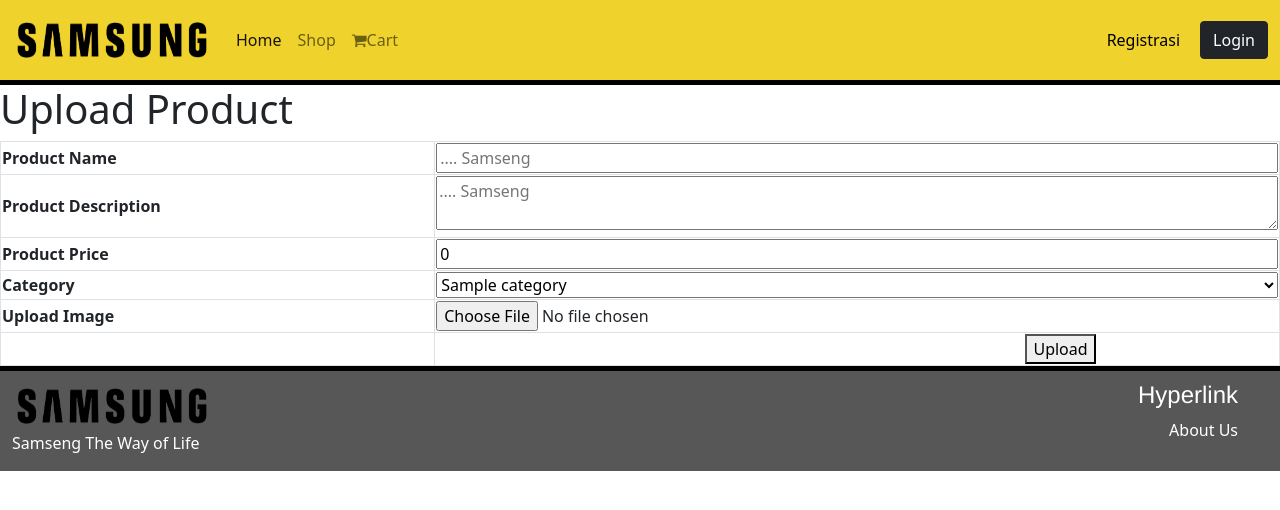
After one commit to Invirent/samseng_ecommerce, a PHP site: page /php/upload_product.php in a window 1280 px wide. The commit adds this page. Shown: the top 510 px of the page. Run offline with PHP 8.4, Linux system fonts and the light colour scheme; tables that the repository leaves empty or names only in its code hold one stand-in row (values such as "Sample post"); some web fonts are replaced.

Commit message:
[Add] upload product + search

```diff
--- a/php/product_listing.php
+++ b/php/product_listing.php
@@ -131,15 +131,18 @@
                 </ul>
             </div>
 <?php
+    $upload="";
     if (!isset($_SESSION['username'])) {
         $login = "<a href='../html/eric/registrasi.php' style='margin: 1.25em; text-decoration: none; color: black ;'>Registrasi</a>
         <a class='user-login btn btn-dark' id='user_login' type='button' href='../html/eric/login.php'>Login</a>";
     }else{
         $login = "<a href='../html/eric/logout.php'><i class='fa fa-user-circle-o'></i></a>";
         if (($_SESSION['role'] == 'admin')) {
-            $upload = "<a href='upload_product.php'>Upload Product</a>";
+            $upload = "<a href='upload_product.php'>
+            <button>Upload Product</button></a>";
         }
     }
+    echo $upload;
     echo $login;
 ?>
         </div>
--- /dev/null
+++ b/php/upload_product.php
@@ -0,0 +1,158 @@
+<?php
+    require __DIR__ . '/../connect_database.php';
+    session_start();
+?>
+<!DOCTYPE html>
+<html lang="en">
+<head>
+    <meta charset="UTF-8">
+    <meta http-equiv="X-UA-Compatible" content="IE=edge">
+    <meta name="viewport" content="width=device-width, initial-scale=1.0">
+    <link href="https://cdn.jsdelivr.net/npm/bootstrap@5.0.2/dist/css/bootstrap.min.css" rel="stylesheet" integrity="sha384-EVSTQN3/azprG1Anm3QDgpJLIm9Nao0Yz1ztcQTwFspd3yD65VohhpuuCOmLASjC" crossorigin="anonymous">
+    <link href="../static/css/important.css" rel="stylesheet">
+    <link href="../static/css/carlos/home.css" rel="stylesheet">
+    <link rel="stylesheet" href="../static/css/font-awesome.css">
+    <link href="https://cdn.jsdelivr.net/npm/bootstrap@5.1.3/dist/css/bootstrap.min.css" rel="stylesheet" integrity="sha384-1BmE4kWBq78iYhFldvKuhfTAU6auU8tT94WrHftjDbrCEXSU1oBoqyl2QvZ6jIW3" crossorigin="anonymous">
+    <script src="https://cdn.jsdelivr.net/npm/bootstrap@5.0.2/dist/js/bootstrap.bundle.min.js" integrity="sha384-MrcW6ZMFYlzcLA8Nl+NtUVF0sA7MsXsP1UyJoMp4YLEuNSfAP+JcXn/tWtIaxVXM" crossorigin="anonymous"></script>
+    <title>Product Listing</title>
+    <style type="text/css">
+    .background-samsung{
+        background-color: rgb(240, 210, 45);
+    }
+    .table-width{
+        width: 100%;
+    }
+    .form-width{
+        width: 100%;
+    }
+    .text-right{
+        margin-left: 70%;
+    }
+    </style>
+</head>
+<body>
+    <!--navbar-->
+    <nav class="navbar navbar-expand-lg navbar-light background-samsung">
+        <div class="container-fluid">
+            <a class="navbar-brand" href="index.php">
+                <img src="../static/img/samsung_logo.png" class="website-logo">
+            </a>
+            <button class="navbar-toggler" type="button" data-bs-toggle="collapse" data-bs-target="#navbar_content" aria-controls="navbar_content" aria-expanded="false" aria-label="Toggle navigation">
+                <span class="navbar-toggler-icon"></span>
+            </button>
+            <div class="collapse navbar-collapse" id="navbar_content">
+                <ul class="navbar-nav me-auto mb-2 mb-lg-0">
+                    <li class="nav-item">
+                        <a class="nav-link active" aria-current="page" href="../index.php">Home</a>
+                    </li>
+                    <li class="nav-item">
+                        <a class="nav-link" href="product_listing.php"><i class="fa fa-product-listing"></i>Shop</a>
+                    </li>
+                    <li class="nav-item">
+                        <a class="nav-link" href="shopping_cart.php"><i class="fa fa-shopping-cart"></i>Cart</a>
+                    </li>
+                </ul>
+            </div>
+<?php
+    $upload="";
+    if (!isset($_SESSION['username'])) {
+        $login = "<a href='../html/eric/registrasi.php' style='margin: 1.25em; text-decoration: none; color: black ;'>Registrasi</a>
+        <a class='user-login btn btn-dark' id='user_login' type='button' href='../html/eric/login.php'>Login</a>";
+    }else{
+        $login = "<a href='../html/eric/logout.php'><i class='fa fa-user-circle-o'></i></a>";
+        if (($_SESSION['role'] == 'admin')) {
+            $upload = "<a href='upload_product.php'>
+            <button>Upload Product</button></a>";
+        }
+    }
+    echo $upload;
+    echo $login;
+?>
+        </div>
+    </nav>
+
+    <div clas="form-width">
+        <h1>Upload Product</h1>
+        <form action="push_product.php" method="POST" enctype="multipart/form-data">
+        <table class="table-width">
+            <tr>
+                <th class="border">Product Name</th>
+                <td class="border">
+                    <input type="text" class="form-width"
+                    name="product_name" placeholder=".... Samseng" require>
+                </td>
+            </tr>
+            <tr>
+                <th class="border">Product Description</th>
+                <td class="border">
+                    <textarea name="product_desc" class="form-width"
+                    placeholder=".... Samseng"
+                    colspan="6" rowspan="10"></textarea>
+                </td>
+            </tr>
+            <tr>
+                <th class="border">Product Price</th>
+                <td class="border">
+                    <input type="number" class="form-width" name="product_price" value="0">
+                </td>
+            </tr>
+            <tr>
+                <th class="border">Category</th>
+                <td class="border">
+                    <select name="product_category" class="form-width" require>
+                    <?php
+                        $sql = "SELECT
+                            product_category.id as category_id,
+                            product_category.name as category_name
+                         FROM product_category";
+                        $connect = connectLocalDb();
+                        $result = mysqli_query($connect, $sql);
+                        while ($row = mysqli_fetch_assoc($result)) {
+                            echo "<option value='".$row['category_id']."'>".$row['category_name']."</option>";
+                        }
+                    ?>
+                    </select>
+                </td>
+            </tr>
+            <tr>
+                <th class="border">Upload Image</th>
+                <td class="border">
+                    <input type="file" name="product_image">
+                </td>
+            </tr>
+            <tr>
+                <th class="border"></th>
+                <th class="border">
+                    <button class="text-right" type="submit" name="submit" value="Uploads">Upload</button>
+                </th>
+            </tr>
+        </table>
+        </form>
+    </div>
+
+    <footer>
+        <div class="container-fluid">
+            <div class="row">
+                <div class="col" id="company_logo_footer">
+                    <a class="navbar-brand" href="html/carlos/home.html">
+                        <img src="../static/img/samsung_logo.png" class="website-logo">
+                    </a>
+                    <p>Samseng The Way of Life</p>
+                </div>
+                <div class="col" id="information_footer">
+                    <div class="row">
+                        <h4>Hyperlink</h4>
+                        <ul>
+
+                            <li>
+                                <a href="#" class="footer-link">About Us</a>
+                            </li>
+                        </ul>
+                    </div>
+                </div>
+            </div>
+        </div>
+    </footer>
+
+</body>
+</html>
```
